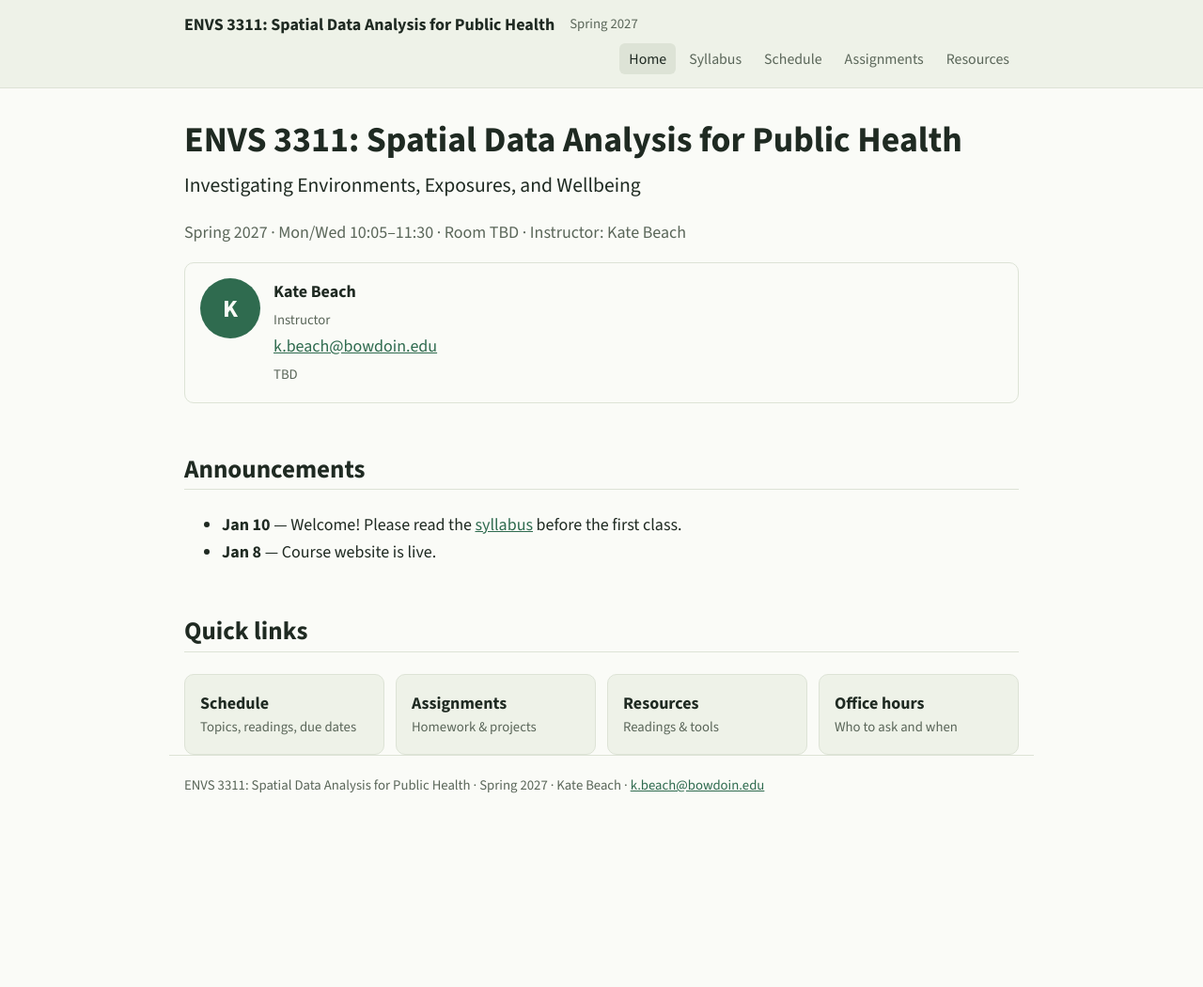
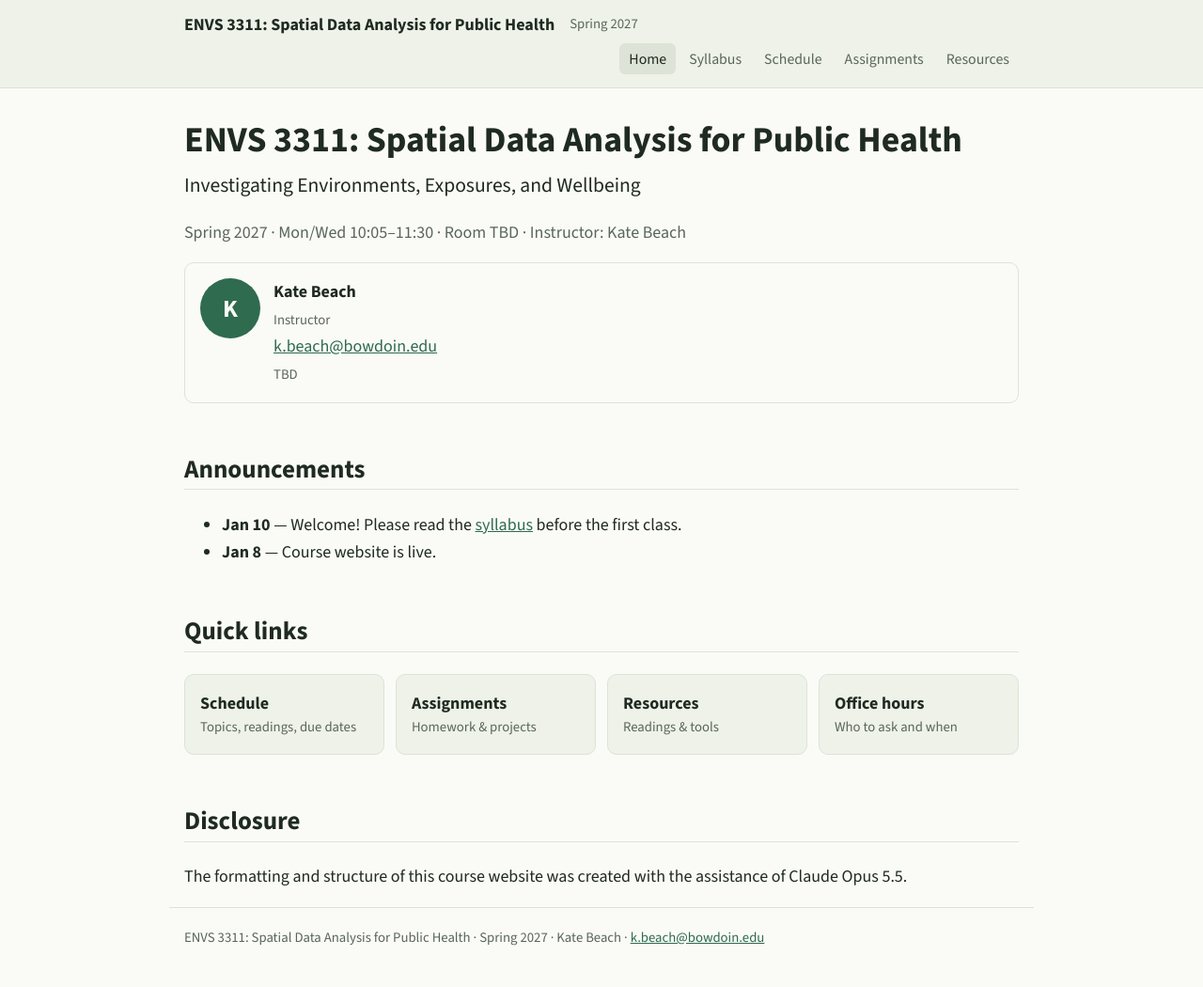
Before and after one commit to kateebb/envs3311, a Jekyll site: the page built from index.md, in a window 1280 px wide. Shown: the whole page at 94% size. Built offline with Jekyll 4.4.1, drawn with Linux system fonts in a browser that asks for light colours; before the commit the page ends 900 px from its top, so only the background shows below that.

Commit message:
Update index.md

```diff
--- a/index.md
+++ b/index.md
@@ -40,3 +40,7 @@ layout: default
   <a class="card" href="{{ '/staff/' | relative_url }}"><strong>Office hours</strong><span>Who to ask and when</span></a>
 
 </div>
+
+## Disclosure
+
+The formatting and structure of this course website was created with the assistance of Claude Opus 5.5.
```
